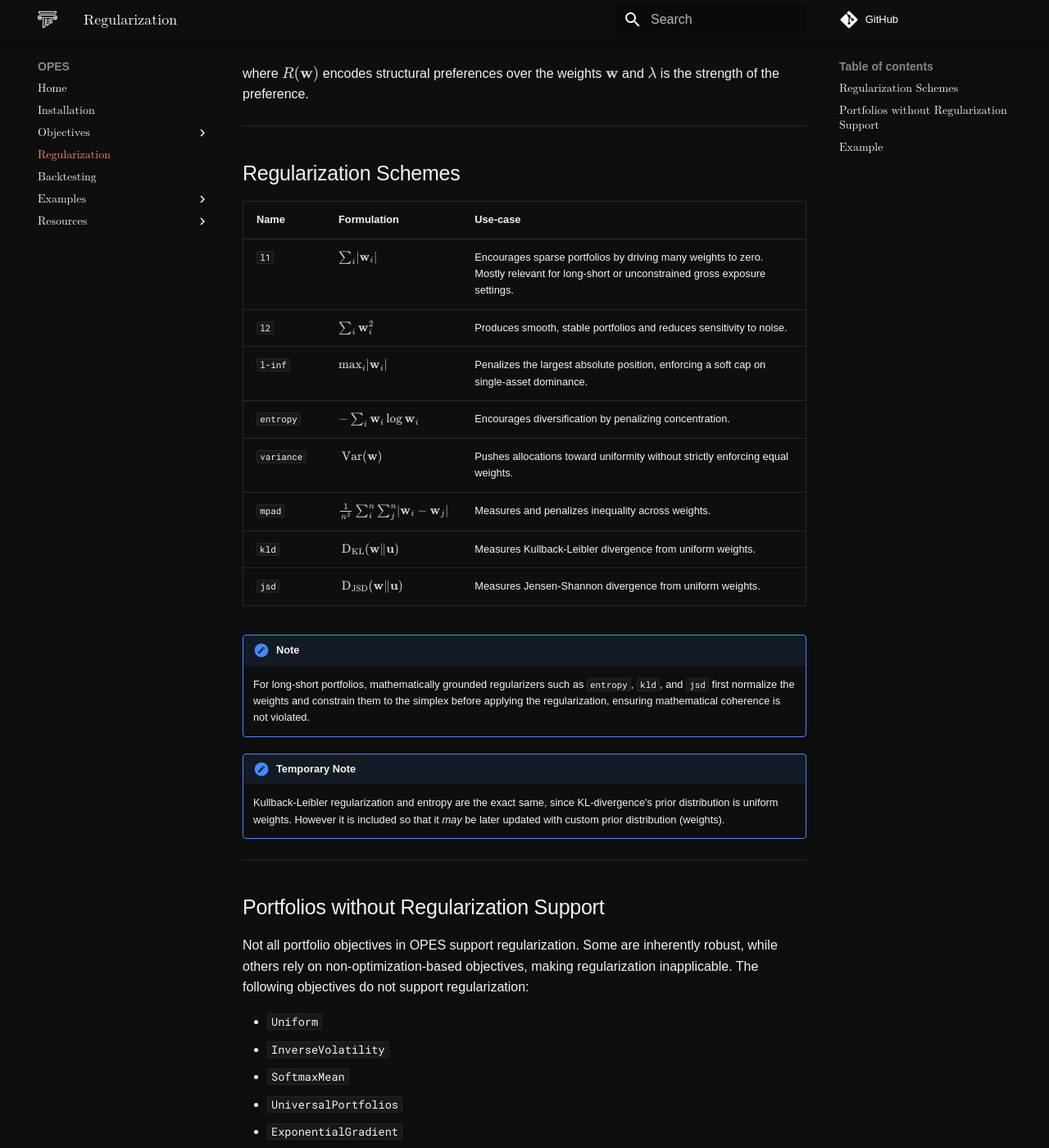
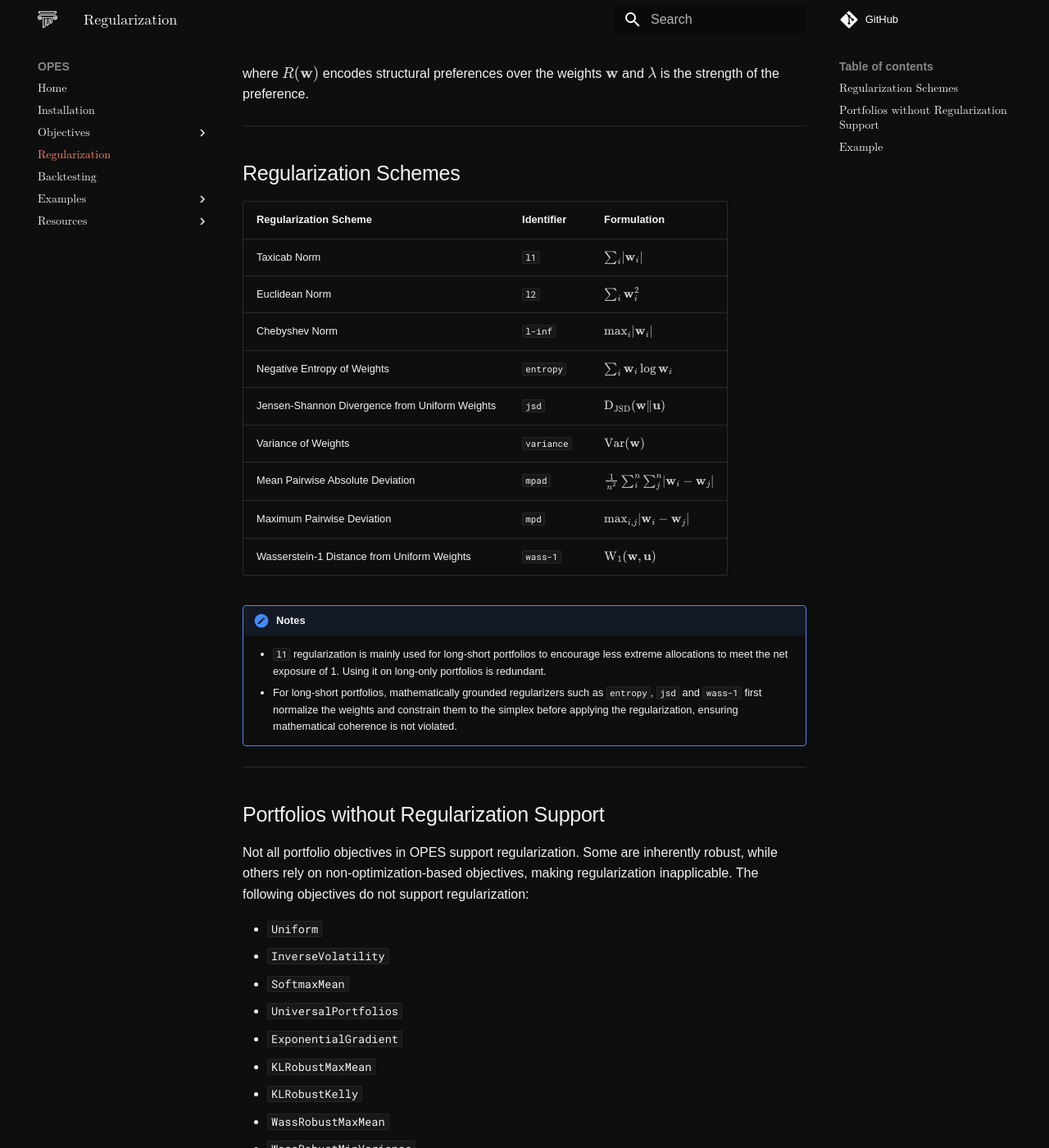
Before and after one commit to opes-core/opes, an MkDocs documentation site: the page built from docs/docs/regularization.md, in a window 1280 px wide and 1400 px high, scrolled down 319 px. Shown: the whole window at 82% size. Built offline with MkDocs 1.6.1 and Material for MkDocs 9.7.7, drawn with Linux system fonts in a browser that asks for light colours; some web fonts are replaced; some of the changed text lies outside the part shown.

Commit message:
[FIX] fixed critical bugs in `distributionally_robust`
- Fixed critical bugs involving computing mean and covariance in `distributionally_robust`
- Added two regularizers: `mpd`, `wass-1` and updated README/documentation

````diff
--- a/docs/docs/regularization.md
+++ b/docs/docs/regularization.md
@@ -16,24 +16,24 @@
 
 ## Regularization Schemes
 
-| Name       | Formulation                                                                           | Use-case                                                                                                                                |
-|------------|---------------------------------------------------------------------------------------|-----------------------------------------------------------------------------------------------------------------------------------------|
-| `l1`       | $\sum_i \lvert \mathbf{w}_i\rvert$                                                | Encourages sparse portfolios by driving many weights to zero. Mostly relevant for long-short or unconstrained gross exposure settings.  |
-| `l2`       | $\sum_i \mathbf{w}_i^2$                                                             | Produces smooth, stable portfolios and reduces sensitivity to noise.                                                                    |
-| `l-inf`    | $\max_i \lvert \mathbf{w}_i\rvert$                                                | Penalizes the largest absolute position, enforcing a soft cap on single-asset dominance.                                                |
-| `entropy`  | $-\sum_i \mathbf{w}_i \log \mathbf{w}_i$                                          | Encourages diversification by penalizing concentration.                                                                                 |
-| `variance` | $\ \text{Var}(\mathbf{w})$                                                         | Pushes allocations toward uniformity without strictly enforcing equal weights.                                                          |
-| `mpad`     | $\frac{1}{n^2} \sum_{i}^n \sum_{j}^n \lvert \mathbf{w}_i - \mathbf{w}_j\rvert$ | Measures and penalizes inequality across weights.                                                                                       |
-| `kld`      | $\ \text{D}_{\text{KL}}(\mathbf{w} \| \mathbf{u})$                              | Measures Kullback-Leibler divergence from uniform weights.                                                                              |
-| `jsd`      | $\ \text{D}_{\text{JSD}}(\mathbf{w} \| \mathbf{u})$                             | Measures Jensen-Shannon divergence from uniform weights.                                                                                |
+ | Regularization Scheme                           | Identifier | Formulation                                                                           |
+ | ----------------------------------------------- | ---------- | ------------------------------------------------------------------------------------- |
+ | Taxicab Norm                                    | `l1`       | $\sum_i \lvert \mathbf{w}_i\rvert$                                                |
+ | Euclidean Norm                                  | `l2`       | $\sum_i \mathbf{w}_i^2$                                                             |
+ | Chebyshev Norm                                  | `l-inf`    | $\max_i \lvert \mathbf{w}_i\rvert$                                                |
+ | Negative Entropy of Weights                     | `entropy`  | $\sum_i \mathbf{w}_i \log \mathbf{w}_i$                                           |
+ | Jensen-Shannon Divergence from Uniform Weights  | `jsd`      | $\text{D}_{\text{JSD}}(\mathbf{w} \| \mathbf{u})$                                |
+ | Variance of Weights                             | `variance` | $\text{Var}(\mathbf{w})$                                                            |
+ | Mean Pairwise Absolute Deviation                | `mpad`     | $\frac{1}{n^2} \sum_{i}^n \sum_{j}^n \lvert \mathbf{w}_i - \mathbf{w}_j\rvert$ |
+ | Maximum Pairwise Deviation                      | `mpd`      | $\max_{i,j} \lvert \mathbf{w}_i - \mathbf{w}_j \rvert$                           |
+ | Wasserstein-1 Distance from Uniform Weights     | `wass-1`   | $\text{W}_{1}(\mathbf{w}, \mathbf{u})$                                             |
 
-!!! note "Note"
-    For long-short portfolios, mathematically grounded regularizers such as `entropy`, `kld`, and `jsd` first normalize the weights
-    and constrain them to the simplex before applying the regularization, ensuring mathematical coherence is not violated.
-
-!!! note "Temporary Note"
-    Kullback-Leibler regularization and entropy are the exact same, since KL-divergence's prior distribution is uniform weights. However
-    it is included so that it *may* be later updated with custom prior distribution (weights).
+!!! note "Notes"
+    - `l1` regularization is mainly used for long-short portfolios to encourage less extreme
+    allocations to meet the net exposure of 1. Using it on long-only portfolios is redundant.
+    - For long-short portfolios, mathematically grounded regularizers such as `entropy`, `jsd`
+    and `wass-1` first normalize the weights and constrain them to the simplex before applying
+    the regularization, ensuring mathematical coherence is not violated.
 
 ---
 
@@ -60,18 +60,19 @@
 
 ```python
 
-# Importing a valid optimizer from opes
-from opes.objectives.markowitz import MaxMean
+# Importing an optimizer which supports regularization
+from opes.objectives import MaxMean
 
 # Initializing different portfolios with various regularization schemes
-maxmean_taxi = MaxMean(reg='l1', strength=0.01)
-maxmean_eucl = MaxMean(reg='l2', strength=0.01)
-maxmean_cheby = MaxMean(reg='l-inf', strength=0.01)
-maxmean_entropy = MaxMean(reg='entropy', strength=0.01)
-maxmean_var = MaxMean(reg='variance', strength=0.01)
-maxmean_mpad = MaxMean(reg='mpad', strength=0.01)
-maxmean_mpad = MaxMean(reg='kld', strength=0.01)
-maxmean_mpad = MaxMean(reg='jsd', strength=0.01)
+maxmean_taxi = MaxMean(reg='l1', strength=0.01)             # Taxicab norm
+maxmean_eucl = MaxMean(reg='l2', strength=0.01)             # Euclidean norm
+maxmean_cheby = MaxMean(reg='l-inf', strength=0.01)         # Chebyshev norm
+maxmean_entropy = MaxMean(reg='entropy', strength=0.01)     # Negative entropy of weights
+maxmean_jsd = MaxMean(reg='jsd', strength=0.01)             # Jensen-Shannon divergence
+maxmean_var = MaxMean(reg='variance', strength=0.01)        # Variance of weights
+maxmean_mpad = MaxMean(reg='mpad', strength=0.01)           # Mean pairwise absolute deviation
+maxmean_mpd = MaxMean(reg='mpd', strength=0.01)             # Maximum pairwise deviation
+maxmean_wass = MaxMean(reg='wass-1', strength=0.01)         # Wasserstein-1
 ```
 
 
````
Also changed, not shown: docs/docs/backtesting.md (+6 -8 lines), README.md, 4 other files.
